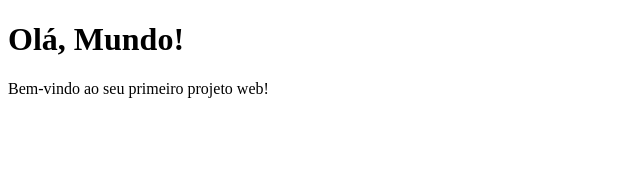
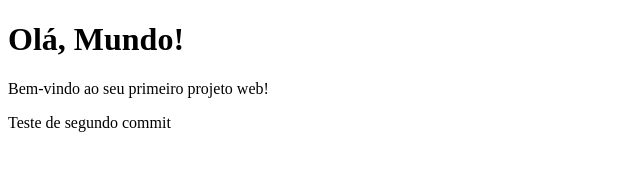
Before and after one commit to Alex6W2B/Desenvolvimento-Web-I, a plain HTML site: page index.html in a window 1280 px wide. Shown: the whole page, without its empty margins (0-640 px from the left). Drawn offline with Linux system fonts and the light colour scheme.

Commit message:
segundo teste commit

```diff
--- a/index.html
+++ b/index.html
@@ -8,5 +8,6 @@
     <body>
         <h1>Olá, Mundo!</h1>
         <p>Bem-vindo ao seu primeiro projeto web!</p>
+        <p>Teste de segundo commit</p>
     </body>
 </html>
```
